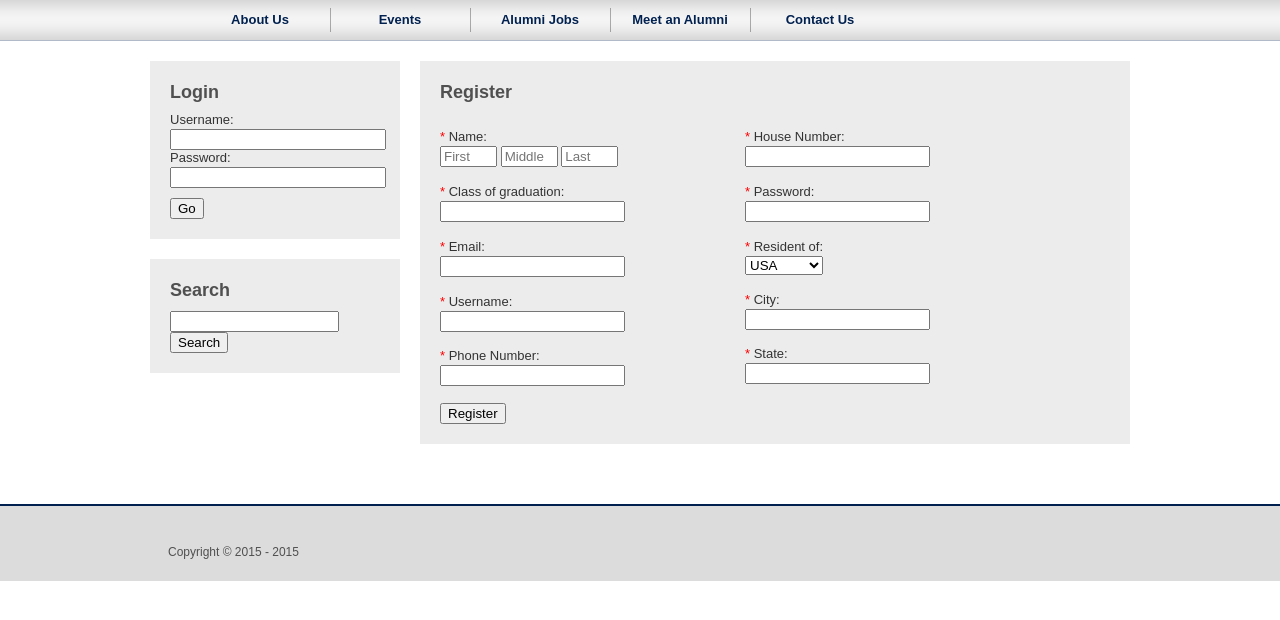
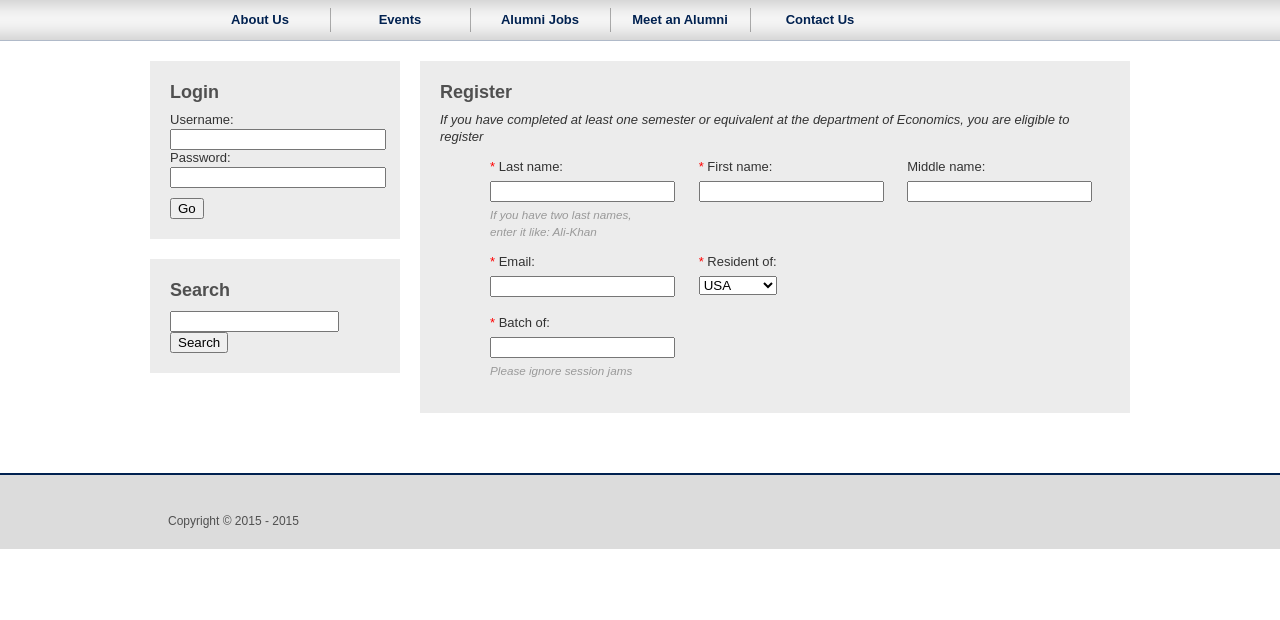
Before and after one commit to Luna2873/alumin, a PHP site: page /register.php in a window 1280 px wide. Shown: the part 120-740 px from the top of the page. Run offline with PHP 8.4, Linux system fonts and the light colour scheme; some libraries are stand-ins or nearby versions.

Commit message:
Change register.php
change page according RegisterPage.docx

```diff
--- a/duedaana/register.php
+++ b/duedaana/register.php
@@ -4,7 +4,7 @@ include_once "page/account.php";
 $account = new Account($_GET, $_POST);
 ?>
 <!DOCTYPE html>
-<html>
+<html lang="en">
 	<head>
 		<title>DUEDAA, North America</title>
 		<link rel="stylesheet" href="style.css" />
@@ -27,7 +27,8 @@ $account = new Account($_GET, $_POST);
 				</div>
 				<div class="content">
 					<div class="panel">
-						<h2>Register</h2><br>
+						<h2>Register</h2>
+                        <i>If you have completed at least one semester or equivalent at the department of Economics, you are eligible to register</i>
 						<form method="post" action="?action=register">
 							<script>
 								function handleStateOrProvince(value) {
@@ -49,25 +50,43 @@ $account = new Account($_GET, $_POST);
 							}
 							if(!$account->doCheck()):
 							?>
-							<div style="float: left;">
-							<font color="red">* </font>Name:<br><input type="text" size="4" name="first" placeholder="First">
-							<input type="text" size="4" name="middle" placeholder="Middle">
-							<input type="text" size="4" name="last" placeholder="Last"><br><br>
-							<font color="red">* </font>Class of graduation:<Br><input type="text" name="graduation"><br><br>
-							<font color="red">* </font>Email:<br><input type="email" name="email"><br><br>
-							<font color="red">* </font>Username:<br><input type="text" name="username"><br><br>
-							<font color="red">* </font>Phone Number:<br><input type="tel" name="phone"><br><br>
-							<input type="submit" value="Register"><br><?php echo $error; ?></div>
-							<div style="float: right; margin-right: 180px;">
-							<font color="red">* </font>House Number:<br><input type="number" name="house"><br><br>
-							<font color="red">* </font>Password:<br><input type="password" name="password"><br><br>
-							<font color="red">* </font>Resident of:<br>
-							<select onchange="handleStateOrProvince(this.value)" name="resident">
-								<option value="USA">USA</option>
-								<option value="CANADA">CANADA</option>
-							</select><br><br>
-							<font color="red">* </font>City:<br><input type="text" name="city"><br><br>
-							<font color="red">* </font><label id="label">State:</label><br><input type="text" name="stateorprovince"><br><br></div>
+							<div>
+                                <ul class="horizontal-list">
+                                    <li>
+                                        <font color="red">* </font>Last name:<br>
+                                        <input type="text" size="20" name="lastname"><br>
+                                        <i>If you have two last names,<br/> enter it like: Ali-Khan</i>
+                                    </li>
+                                    <li>
+                                        <font color="red">* </font>First name:<br>
+                                        <input type="text" size="20" name="firstname">
+                                    </li>
+                                    <li>
+                                        Middle name:<br>
+                                        <input type="text" size="20" name="middlename">
+                                    </li>
+                                </ul>
+                                <ul class="horizontal-list">
+                                    <li>
+                                       <font color="red">* </font>Email:<br>
+                                        <input type="email" name="email">
+                                    </li>
+                                    <li>
+                                        <font color="red">* </font>Resident of:<br>
+                                        <select onchange="handleStateOrProvince(this.value)" name="resident">
+                                            <option value="USA">USA</option>
+                                            <option value="CANADA">CANADA</option>
+                                        </select>
+                                    </li>
+                                </ul>
+                                <ul class="horizontal-list">
+                                    <li>
+                                        <font color="red">* </font>Batch of:<br>
+                                        <input type="text" name="batch"><br/>
+                                        <i>Please ignore session jams</i>
+                                    </li>
+                                </ul>
+                            </div>
 							<?php else: ?>
 							You are already registered. Please login.
 							<?php endif; ?>
--- a/duedaana/style.css
+++ b/duedaana/style.css
@@ -175,3 +175,18 @@ a {
 	float: left;
 	margin-right: 20px;
 }
+ul.horizontal-list{
+   // margin-top: 10px
+}
+ul.horizontal-list li{
+	display:inline-block;
+	margin:0 10px;
+	vertical-align: text-top;
+}
+ul.horizontal-list li input, ul.horizontal-list li select{
+    margin: 5px 0;
+}
+ul.horizontal-list li i{
+	font-size: 90%;
+    color: #999;
+}
```
